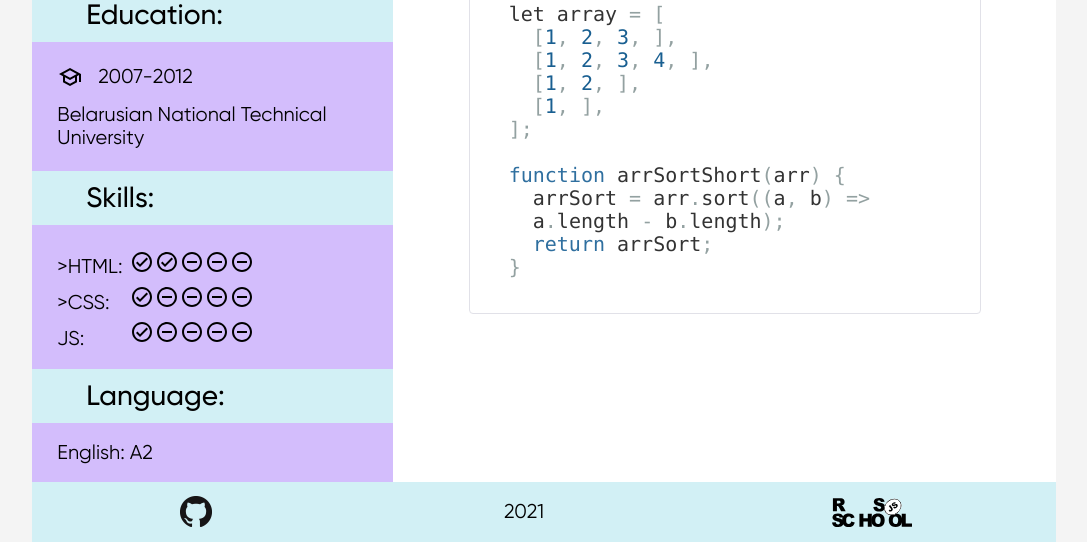
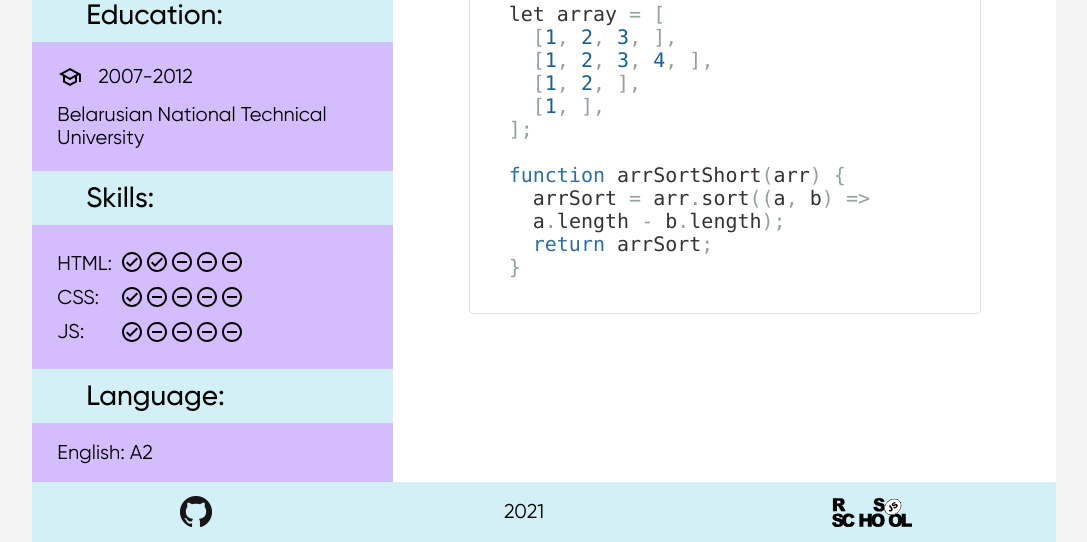
Before and after one commit to artem-sych/rsschool-cv, a plain HTML site: page index.html in a window 1280 px wide. Shown: the part 667-1209 px from the top of the page, without its empty margins (96-1183 px from the left). Drawn offline with nearby package versions, Linux system fonts and the light colour scheme.

Commit message:
feat: correct id-skills

```diff
--- a/index.html
+++ b/index.html
@@ -100,8 +100,8 @@
             <ul class="skills__block">
               <li class="skills__block__text">
                 <ul>
-                  <li>>HTML:</li>
-                  <li>>CSS:</li>
+                  <li>HTML:</li>
+                  <li>CSS:</li>
                   <li>JS:</li>
                 </ul>
               </li>
```
